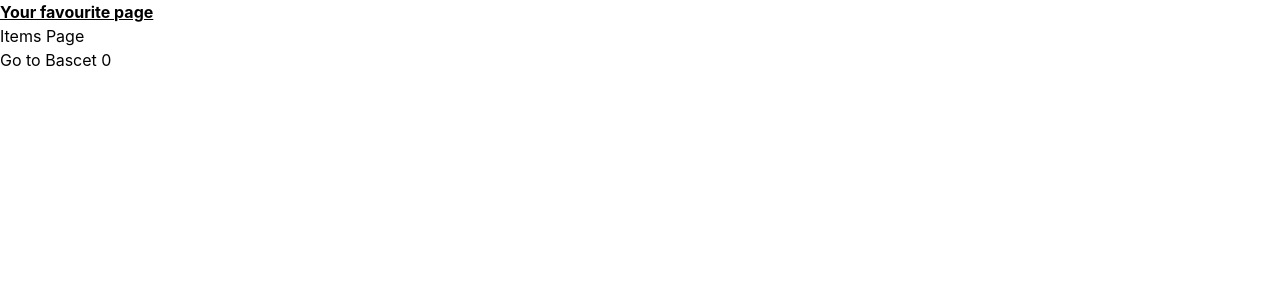
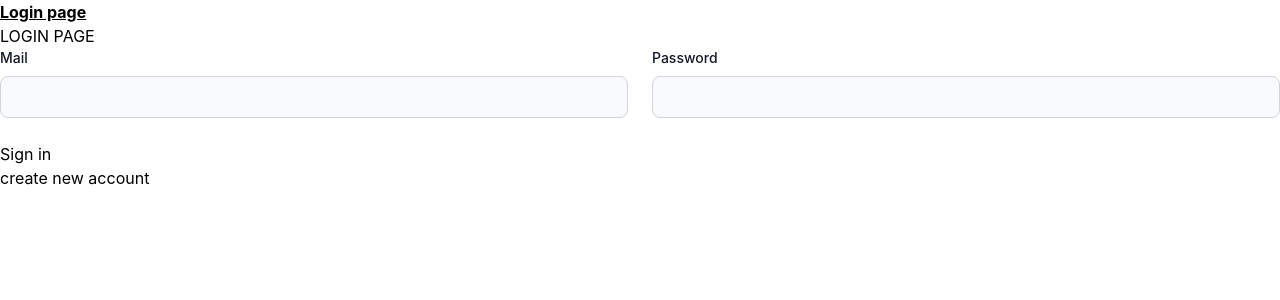
Before and after one commit to alwaysad/clothingpage, a React (Create React App) app: page /auth in a window 1280 px wide. Shown: the top 300 px of the page. Built offline with nearby package versions, Linux system fonts and the light colour scheme.

Commit message:
Redux auth slices and firebase auth

```diff
--- a/src/App.js
+++ b/src/App.js
@@ -5,24 +5,25 @@ import MainHeader from './Components/MainHeader'
 import Bascet from "./Components/Bascet";
 import Favourites from "./pages/Favourites";
 import { Fragment } from "react";
+import Auth from "./pages/Auth";
+import { useSelector } from "react-redux";
 export default function App() {
+
+  const loggedIn=useSelector(state=>state.auth.isLoggedIn);
+
   return (
-
-
-
-
-
-
-
       <Fragment>
         <MainHeader/>
       <main>
         <Switch>
+
           <Route path="/" exact>
             <Redirect to="/items"></Redirect>
           </Route>
           <Route path="/items" exact>
-            <Items />
+            {loggedIn&&<Items />}
+            {!loggedIn&&<Redirect to='/auth'></Redirect>}
+
           </Route>
           <Route path="/ItemDetail/:itemId"></Route>
           <Route path="/newItem">
@@ -33,7 +34,11 @@ export default function App() {
           </Route>
           <Route path="/bascet">
             <Bascet></Bascet>
+            </Route>
+          <Route path="/auth">
+            <Auth/>
           </Route>
+
         </Switch>
       </main>
       </Fragment>
--- a/src/Components/MainHeader.js
+++ b/src/Components/MainHeader.js
@@ -1,22 +1,38 @@
-import { useSelector } from "react-redux";
+import { useDispatch, useSelector } from "react-redux";
 import { NavLink } from "react-router-dom";
+import { logOut } from "../store/auth-slice";
 
 const MainHeader = () => {
+  const dispatch=useDispatch();
   const totalQuantity=useSelector(state=>state.bascet.totalQuantity);
+  const loggedIn=useSelector(state=>state.auth.isLoggedIn);
+
+  const logOutHandler=()=>{
+    dispatch(logOut());
+  }
+
+
   return (
     <div>
       <header>
         <nav>
           <ul>
-            <li>
+            {!loggedIn&& <li>
+              <NavLink className="text3xl font-bold underline" to="/auth">Login page</NavLink>
+            </li>}
+         {loggedIn&& <li>
               <NavLink className="text3xl font-bold underline" to="/favouriteItems">Your favourite page</NavLink>
-            </li>
-            <li>
+            </li>}
+           {loggedIn&& <li>
               <NavLink to="/items">Items Page</NavLink>
-            </li>
-            <li>
+            </li>}
+           {loggedIn&& <li>
               <NavLink to="/bascet">Go to Bascet {totalQuantity}</NavLink>
-            </li>
+            </li>}
+           {loggedIn&& <li>
+              <button onClick={logOutHandler}>Logout</button>
+            </li>}
+
           </ul>
         </nav>
       </header>
--- /dev/null
+++ b/src/pages/Auth.js
@@ -0,0 +1,109 @@
+import { useState } from "react";
+import { useRef } from "react";
+import { useDispatch } from "react-redux";
+import { useHistory } from "react-router-dom";
+import { logIn } from "../store/auth-slice";
+
+const Auth = () => {
+  const history=useHistory();
+  const mailRef = useRef();
+  const passwordRef = useRef();
+  const [isLogin, setIsLogin] = useState(true);
+
+  const dispatch=useDispatch();
+
+  const loginChangeHandler = () => {
+    setIsLogin((prevState) => !prevState);
+  };
+
+  const onSubmitHandler = async (event) => {
+    event.preventDefault();
+
+    const enteredMail = mailRef.current.value;
+    const enteredPassword = passwordRef.current.value;
+
+    let url;
+
+    if (isLogin) {
+      url =
+        "https://identitytoolkit.googleapis.com/v1/accounts:signInWithPassword?key=AIzaSyAcG5lQyrpB7SLTTYtGm-VHDIRA66Y4_Ws";
+    } else {
+      url =
+        "https://identitytoolkit.googleapis.com/v1/accounts:signUp?key=AIzaSyAcG5lQyrpB7SLTTYtGm-VHDIRA66Y4_Ws";
+    }
+    try {
+      const response = await fetch(url, {
+        method: "POST",
+        headers: { "Content-Type": "application/json" },
+        body: JSON.stringify({
+          email: enteredMail,
+          password: enteredPassword,
+          returnSecureToken: true,
+        }),
+      });
+
+      const data = await response.json();
+      if (!response.ok) {
+        throw new Error(`${data.error.message}`);
+      }
+
+      dispatch(logIn(data.idToken));
+      history.replace('/');
+
+    } catch (error) {
+      alert(error.message)
+    }
+  };
+
+  return (
+    <section>
+      <form onSubmit={onSubmitHandler}>
+        <h1>{isLogin ? "LOGIN PAGE" : "CREATE PAGE"}</h1>
+        <div className="grid gap-6 mb-6 md:grid-cols-2">
+          <div>
+            <label
+              htmlFor="email"
+              className="block mb-2 text-sm font-medium text-gray-900 dark:text-white"
+            >
+              Mail
+            </label>
+            <input
+              type="email"
+              id="email"
+              className="bg-gray-50 border border-gray-300 text-gray-900 text-sm rounded-lg focus:ring-blue-500 focus:border-blue-500 block w-full p-2.5 dark:bg-gray-700 dark:border-gray-600 dark:placeholder-gray-400 dark:text-white dark:focus:ring-blue-500 dark:focus:border-blue-500"
+
+              required
+              ref={mailRef}
+            />
+          </div>
+          <div>
+            <label
+              htmlFor="password"
+              className="block mb-2 text-sm font-medium text-gray-900 dark:text-white"
+            >
+              Password
+            </label>
+            <input
+              type="password"
+              id="password"
+              className="bg-gray-50 border border-gray-300 text-gray-900 text-sm rounded-lg focus:ring-blue-500 focus:border-blue-500 block w-full p-2.5 dark:bg-gray-700 dark:border-gray-600 dark:placeholder-gray-400 dark:text-white dark:focus:ring-blue-500 dark:focus:border-blue-500"
+
+              required
+              ref={passwordRef}
+            />
+          </div>
+        </div>
+        <button>
+          {isLogin ? "Sign in" : "Create account"}
+        </button>
+        <div>
+        <button onClick={loginChangeHandler}>{isLogin?'create new account':'sign with credentials'}</button>
+        </div>
+
+
+      </form>
+    </section>
+  );
+};
+
+export default Auth;
--- /dev/null
+++ b/src/store/auth-slice.js
@@ -0,0 +1,33 @@
+import { createSlice } from "@reduxjs/toolkit";
+
+
+
+const initialAuthState={token:"",isLoggedIn:false}
+const AuthSlice=createSlice({name:"auth",initialState:initialAuthState,reducers:{
+    logIn(state,action){
+    const newToken=action.payload;
+    state.token=newToken;
+    if(state.token){
+        state.isLoggedIn=true;
+    }
+    else{
+        state.isLoggedIn=false;
+    }
+
+    localStorage.setItem('token',newToken);
+
+
+    },
+    logOut(state){
+        state.isLoggedIn=false;
+        state.token=null;
+    localStorage.removeItem('token');
+
+
+    }
+}})
+
+
+export default AuthSlice;
+
+export const {logIn,logOut}=AuthSlice.actions;
--- a/src/store/redux-store.js
+++ b/src/store/redux-store.js
@@ -1,10 +1,11 @@
 import { configureStore } from "@reduxjs/toolkit";
+import AuthSlice from "./auth-slice";
 import bascetSlice from "./bascet-item";
 import favouriteItemSlice from "./favourite-item";
 
 
 
-const store=configureStore({reducer:{favourite:favouriteItemSlice.reducer, bascet:bascetSlice.reducer}})
+const store=configureStore({reducer:{favourite:favouriteItemSlice.reducer, bascet:bascetSlice.reducer, auth:AuthSlice.reducer}})
 
 
 
```
